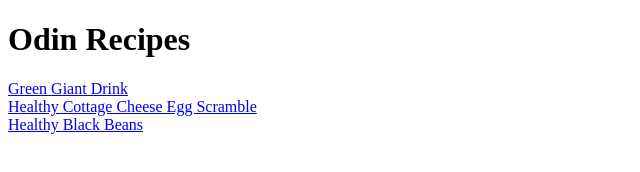
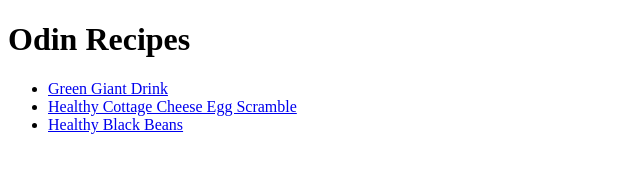
Before and after one commit to tristenwallace/odin-recipes, a plain HTML site: page index.html in a window 1280 px wide. Shown: the whole page, without its empty margins (0-640 px from the left). Drawn offline with Linux system fonts and the light colour scheme.

Commit message:
Refactor: Use <ul> for home page links

```diff
--- a/index.html
+++ b/index.html
@@ -10,10 +10,10 @@
     <h1>
         Odin Recipes
     </h1>
-    <a href="recipes/green-giant.html">Green Giant Drink</a>
-    </br>
-    <a href="recipes/cottage-cheese-eggs.html">Healthy Cottage Cheese Egg Scramble</a>
-    </br>
-    <a href="recipes/black-bean-side.html">Healthy Black Beans</a>
+    <ul>
+        <li><a href="recipes/green-giant.html">Green Giant Drink</a></li>
+        <li><a href="recipes/cottage-cheese-eggs.html">Healthy Cottage Cheese Egg Scramble</a></li>
+        <li><a href="recipes/black-bean-side.html">Healthy Black Beans</a></li>
+    </ul>
 </body>
 </html>
```
